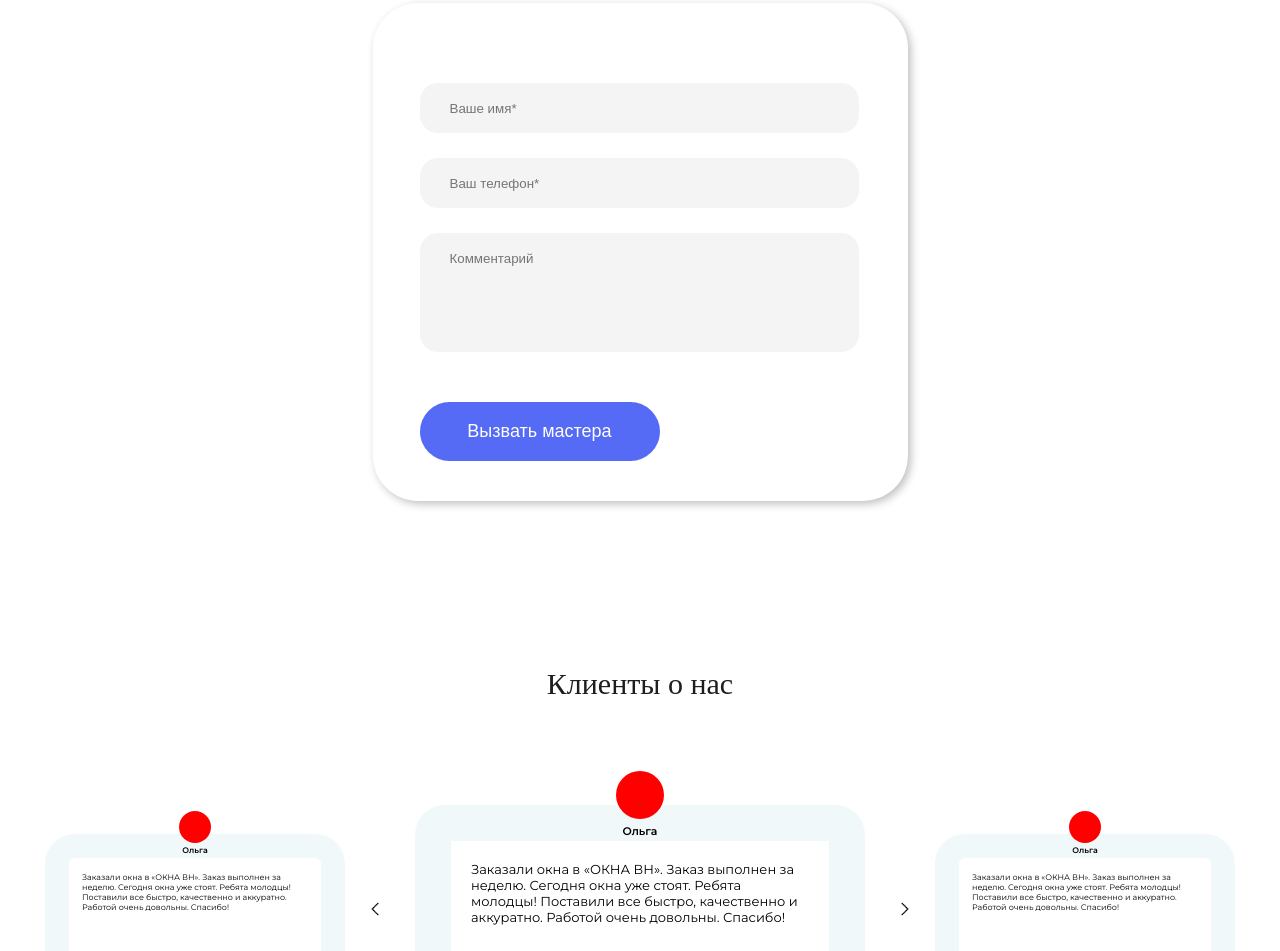
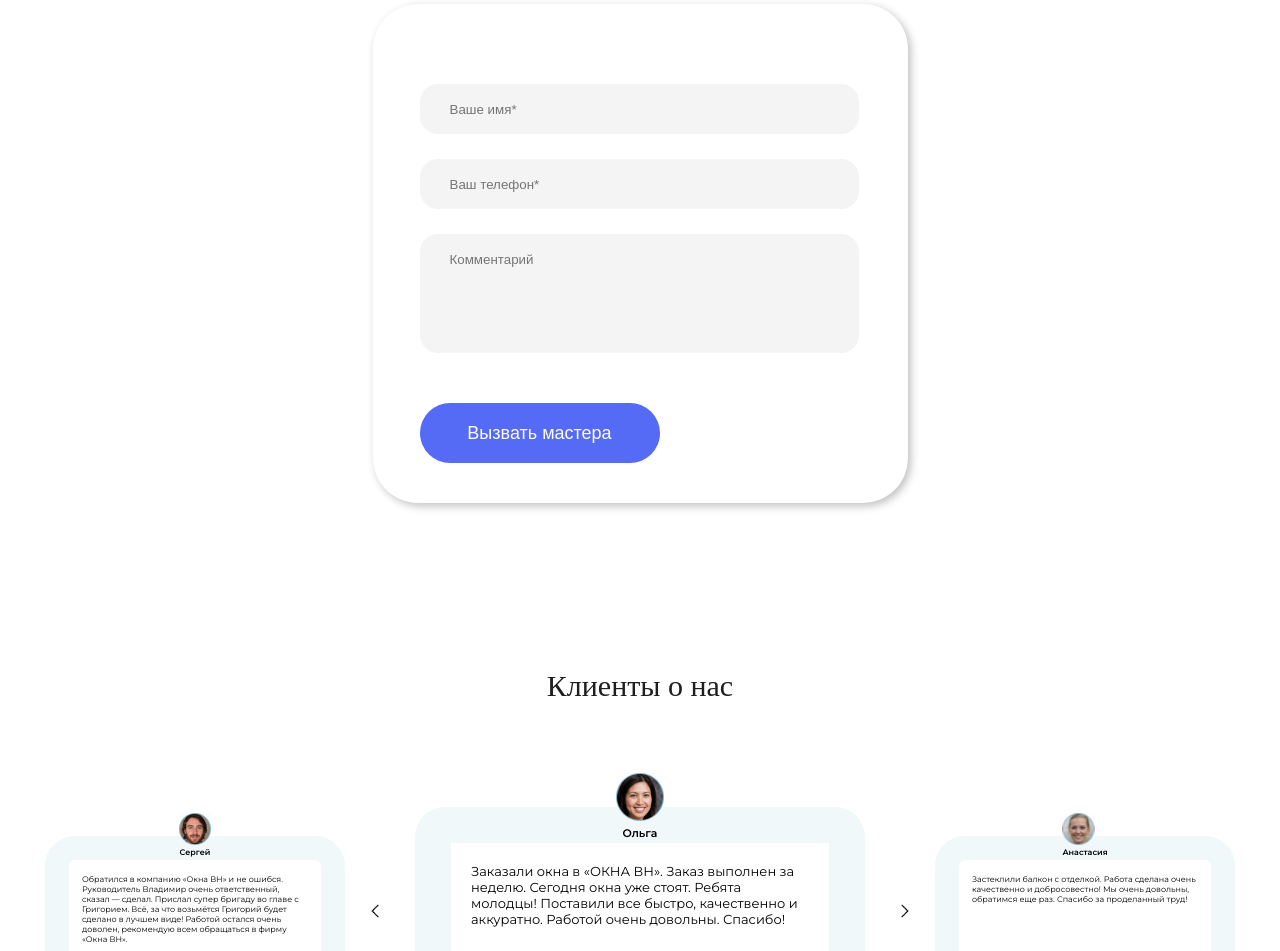
Before and after one commit to veahcen/veahcen.github.io, a website: page src/index.html in a window 1280 px wide. Shown: the part 1849-2800 px from the top of the page. Drawn offline with nearby package versions, Linux system fonts and the light colour scheme; a web font is replaced by a local one.

Commit message:
some correct

```diff
--- a/src/index.html
+++ b/src/index.html
@@ -185,7 +185,7 @@
             <div class="reviews__wraper">
               <div class="reviews__wraper-header">
                 <a href="#" class="reviews__wraper-header-img">
-                  <img src="" alt="">
+                  <img src="img/olga.png" alt="olga">
                 </a>
                 <h4 class="reviews__wraper-header-name">Ольга</h4>
               </div>
@@ -194,6 +194,7 @@
                 <div class="reviews__wraper-block-text">
                   Заказали окна в «ОКНА ВН». Заказ выполнен за неделю. Сегодня окна уже стоят. Ребята молодцы! Поставили все быстро,
                   качественно и аккуратно. Работой очень довольны. Спасибо!
+
                 </div>
                 <a href="#" class="reviews__wraper-block-img">
                   Наведите, чтобы увидеть фото работы
@@ -208,15 +209,15 @@
             <div class="reviews__wraper">
               <div class="reviews__wraper-header">
                 <a href="#" class="reviews__wraper-header-img">
-                  <img src="" alt="">
+                  <img src="img/nasta.png" alt="nasta">
                 </a>
-                <h4 class="reviews__wraper-header-name">Ольга</h4>
+                <h4 class="reviews__wraper-header-name">Анастасия</h4>
               </div>
 
               <div class="reviews__wraper-block">
                 <div class="reviews__wraper-block-text">
-                  Заказали окна в «ОКНА ВН». Заказ выполнен за неделю. Сегодня окна уже стоят. Ребята молодцы! Поставили все быстро,
-                  качественно и аккуратно. Работой очень довольны. Спасибо!
+                  Застеклили балкон с отделкой. Работа сделана очень качественно и добросовестно! Мы очень довольны, обратимся еще раз.
+                  Спасибо за проделанный труд!
                 </div>
                 <a href="#" class="reviews__wraper-block-img">
                   Наведите, чтобы увидеть фото работы
@@ -271,15 +272,16 @@
             <div class="reviews__wraper">
               <div class="reviews__wraper-header">
                 <a href="#" class="reviews__wraper-header-img">
-                  <img src="" alt="">
+                  <img src="img/sergey.png" alt="sergey">
                 </a>
-                <h4 class="reviews__wraper-header-name">Ольга</h4>
+                <h4 class="reviews__wraper-header-name">Сергей</h4>
               </div>
 
               <div class="reviews__wraper-block">
                 <div class="reviews__wraper-block-text">
-                  Заказали окна в «ОКНА ВН». Заказ выполнен за неделю. Сегодня окна уже стоят. Ребята молодцы! Поставили все быстро,
-                  качественно и аккуратно. Работой очень довольны. Спасибо!
+                  Обратился в компанию «Окна ВН» и не ошибся. Руководитель Владимир очень ответственный, сказал — сделал. Прислал супер
+                  бригаду во главе с Григорием. Всё, за что возьмётся Григорий будет сделано в лучшем виде! Работой остался очень доволен,
+                  рекомендую всем обращаться в фирму «Окна ВН».
                 </div>
                 <a href="#" class="reviews__wraper-block-img">
                   Наведите, чтобы увидеть фото работы
--- a/src/js/script.js
+++ b/src/js/script.js
@@ -92,4 +92,5 @@ $(document).ready(function(){
   validateForms('#consultation-form');
 
   $('input[name=phone]').mask("+7 (999) 999-99-99");
+
 });
--- a/src/sass/blocks/_footer.scss
+++ b/src/sass/blocks/_footer.scss
@@ -23,12 +23,20 @@
     color: $main-color;
     font-size: 14px;
     font-weight: 400;
+    transition: 0.5s all;
+    &:hover {
+      color: #556BF5;
+    }
   }
   &__addres {
     color: $main-color;
     font-size: 14px;
     font-style: normal;
     font-weight: 400;
+    transition: 0.5s all;
+    &:hover {
+      color: #556BF5;
+    }
   }
   &__item {
     display: flex;
--- a/src/sass/blocks/_promo.scss
+++ b/src/sass/blocks/_promo.scss
@@ -47,7 +47,7 @@
 
 .bet-button {
   max-width: 240px;
-  max-height: 60px;
+  min-height: 60px;
   border-radius: 40px;
   background: #556BF5;
   border: none;
--- a/src/sass/blocks/_reviews.scss
+++ b/src/sass/blocks/_reviews.scss
@@ -55,11 +55,13 @@
           font-weight: 400;
         }
         &-img {
-          padding: 0 12px 5px 92px;
+          position: absolute;
+          bottom: 16%;
+          right: 12%;
           text-decoration: none;
           color: $main-color;
           font-size: 7px;
-          font-weight: 400
+          font-weight: 400;
         }
       }
     }
@@ -106,7 +108,7 @@
   &__wraper {
     display: inline-block;
     position: relative;
-    height: 264px;
+    min-height: 264px;
     padding-top: 34px;
     &-header {
       position: absolute;
@@ -129,20 +131,25 @@
     }
     &-block {
       width: 450px;
-      height: 230px;
+      min-height: 230px;
       border-radius: 30px;
       border: 36px solid #F0F8FA;
       &-text {
-        padding: 20px 20px 51px 20px;
-        font-size: 13px;
-        font-weight: 400;
+        padding: 20px;
+          font-size: 13px;
+          font-weight: 400;
+          margin-bottom: 10px;
+          overflow: hidden;
+          word-wrap: break-word;
       }
       &-img {
-        padding: 0 20px 10px 137px;
+        position: absolute;
+        bottom: 14%;
+        right: 10%;
         text-decoration: none;
         color: $main-color;
         font-size: 11px;
-        font-weight: 400
+        font-weight: 400;
       }
     }
   }
```
Also changed, not shown: dist/css/style.min.css, dist/img/nasta.png (added), dist/img/olga.png (added), dist/img/sergey.png (added), dist/index.html, dist/js/script.js, src/css/style.min.css, src/img/nasta.png (added), src/img/olga.png (added), src/img/sergey.png (added).
